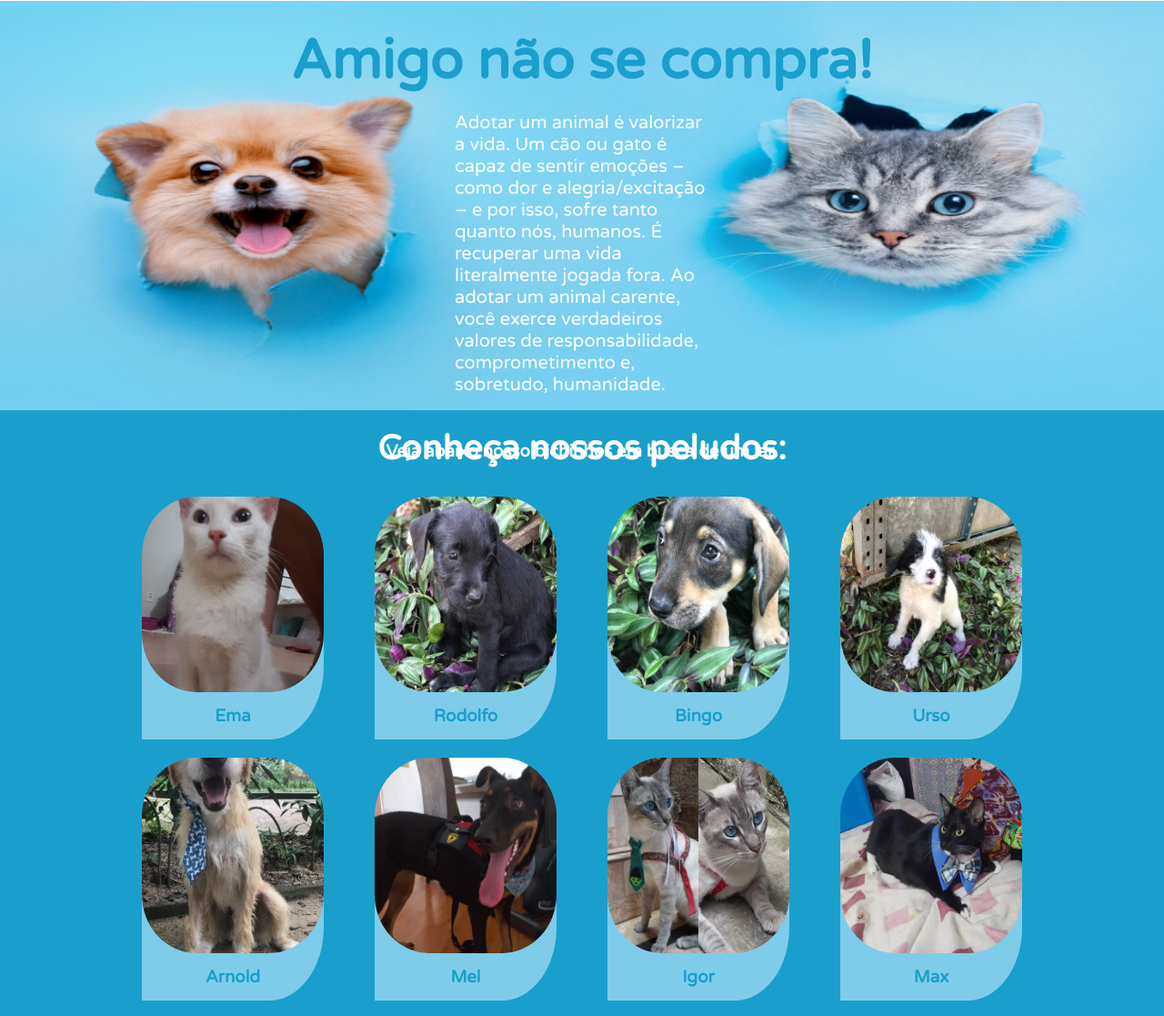
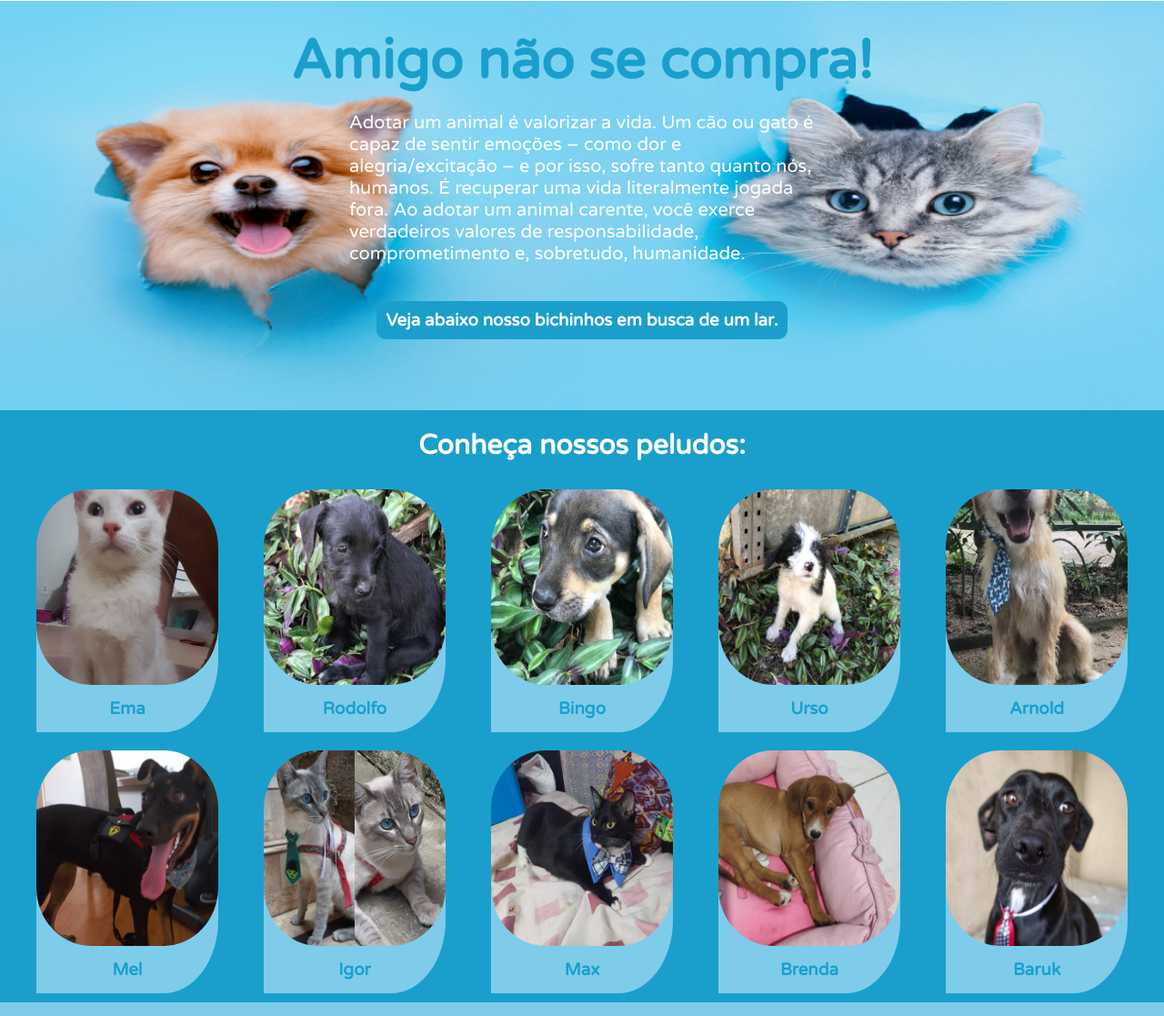
Before and after one commit to devdudd/adote-aqui, a plain HTML site: page index.html in a window 1280 px wide. Shown: the part 69-1186 px from the top of the page at 91% size. Drawn offline with Linux system fonts and the light colour scheme; a web font is replaced by a local one.

Commit message:
ajuste em width

```diff
--- a/index.css
+++ b/index.css
@@ -62,11 +62,15 @@ li:hover {
     font-size: 40px;
     padding: 30px 0px 20px;
 }
+.naoCompre:hover {
+    color: #cfbbb7;
+    transition-duration: 0.40s;
+}
 .naoCompreTxt {
     font-family: 'Varela Round', sans-serif;
     font-size: 20px;
     color: #ffffff;
-    margin: 0px 500px 0px;
+    width: 40%;
     padding-bottom: 40px;
 }
 .abaixo {
@@ -91,13 +95,13 @@ li:hover {
     display: flex;
     flex-direction: row;
     flex-wrap: wrap;
-    justify-content: space-around;
-    width: 80%;
+    justify-content: space-evenly;
+    width: 100%;
 }
 .Peludos {
     font-family: 'Varela Round', sans-serif;
     color: #ffffff;
-    font-size: 25px;
+    font-size: 20px;
     padding: 20px 0px
 }
 .imgbichinho{
```
